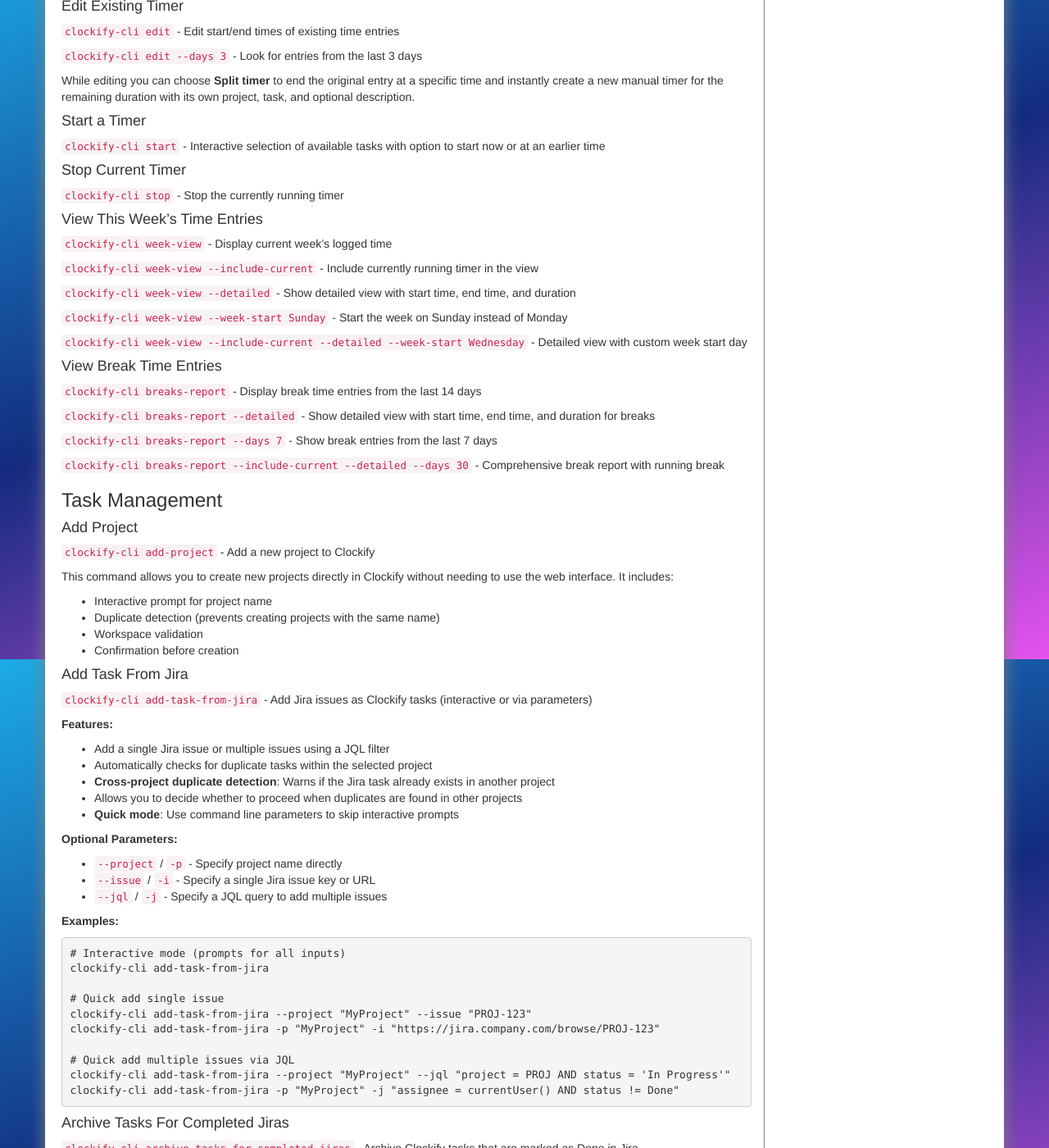
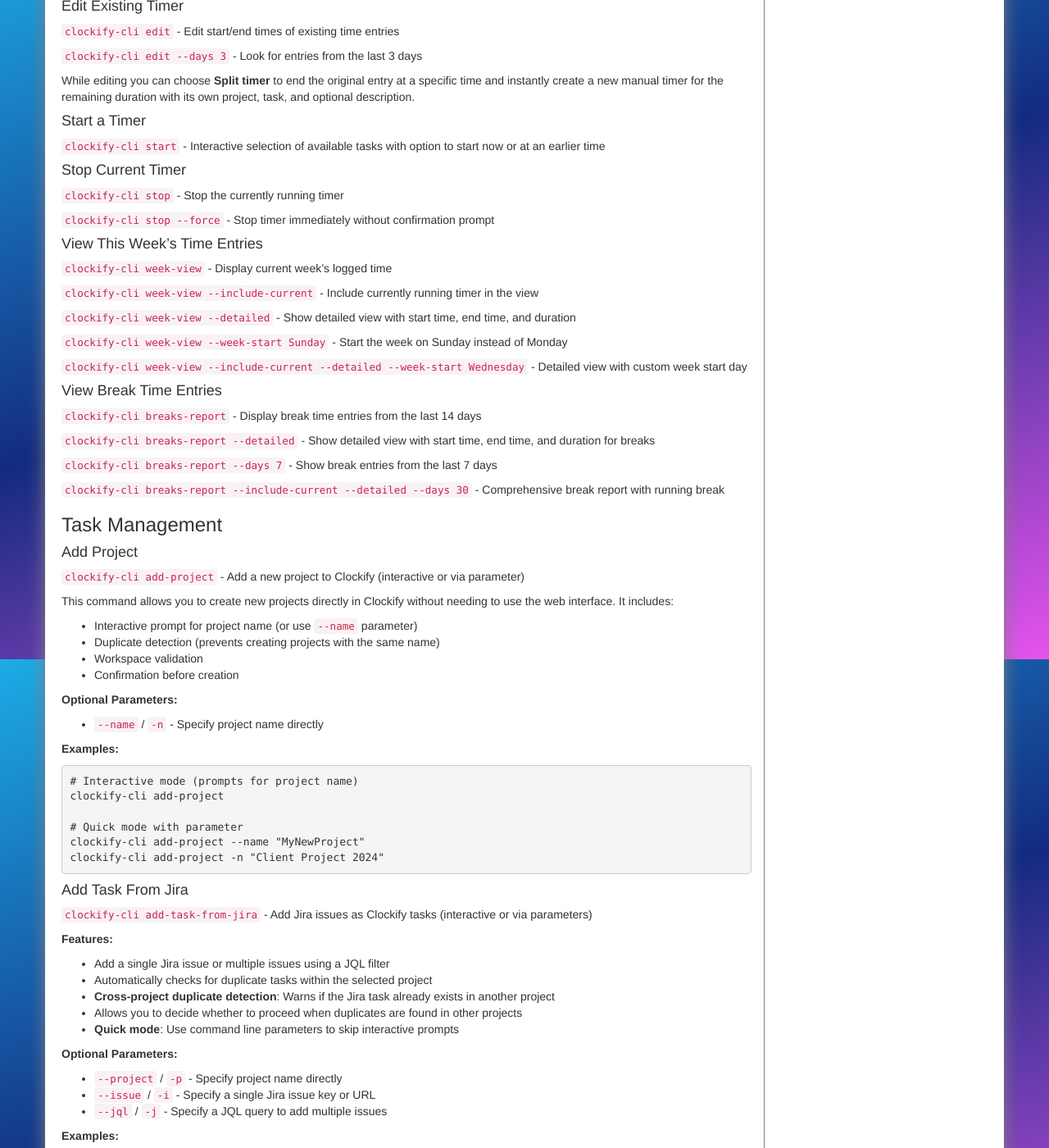
Before and after one commit to BlythMeister/ClockifyCli, a Jekyll site: the page built from docs/index.md, in a window 1280 px wide and 1400 px high, scrolled down 2796 px. Shown: the whole window at 82% size. Built offline with Jekyll 4.4.1, drawn with Linux system fonts in a browser that asks for light colours; nearby versions of some CDN libraries; some of the changed text lies outside the part shown.

Commit message:
feat: add --force flag to stop and --name parameter to add-project
- Added --force / -f flag to stop command to skip confirmation prompt
- Added --name / -n parameter to add-project command to specify project name directly
- Updated StopCommand to use BaseCommand<Settings> with Force property
- Updated AddProjectCommand to accept optional Name parameter
- Updated command examples in Program.cs
- Updated documentation in README.md and docs/index.md
- Updated command reference tables with new parameter examples
- Fixed StopCommandTests to pass Settings parameter
- Updated CHANGELOG.md with new features

Signed-off-by: Copilot

````diff
--- a/docs/index.md
+++ b/docs/index.md
@@ -154,6 +154,8 @@ While editing you can choose **Split timer** to end the original entry at a spec
 
 `clockify-cli stop` - Stop the currently running timer
 
+`clockify-cli stop --force` - Stop timer immediately without confirmation prompt
+
 #### View This Week's Time Entries
 
 `clockify-cli week-view` - Display current week's logged time
@@ -180,14 +182,29 @@ While editing you can choose **Split timer** to end the original entry at a spec
 
 #### Add Project
 
-`clockify-cli add-project` - Add a new project to Clockify
+`clockify-cli add-project` - Add a new project to Clockify (interactive or via parameter)
 
 This command allows you to create new projects directly in Clockify without needing to use the web interface. It includes:
 
-- Interactive prompt for project name
+- Interactive prompt for project name (or use `--name` parameter)
 - Duplicate detection (prevents creating projects with the same name)
 - Workspace validation
 - Confirmation before creation
+
+**Optional Parameters:**
+
+- `--name` / `-n` - Specify project name directly
+
+**Examples:**
+
+```bash
+# Interactive mode (prompts for project name)
+clockify-cli add-project
+
+# Quick mode with parameter
+clockify-cli add-project --name "MyNewProject"
+clockify-cli add-project -n "Client Project 2024"
+```
 
 #### Add Task From Jira
 
@@ -385,14 +402,14 @@ The intelligent time input works across all time entry scenarios:
 | `edit` | Edit, split, and retarget existing time entries | `clockify-cli edit --days 7` |
 | `start` | Start a new timer by selecting from available tasks with customizable start time | `clockify-cli start` |
 | `status` | Display current in-progress time entry | `clockify-cli status` |
-| `stop` | Stop the currently running timer | `clockify-cli stop` |
+| `stop` | Stop the currently running timer | `clockify-cli stop`<br>`clockify-cli stop --force` |
 | `week-view` | Display current week's time entries | `clockify-cli week-view --include-current --detailed --week-start Sunday` |
 
 ### Task Management Commands
 
 | Command | Description | Examples |
 |---------|-------------|----------|
-| `add-project` | Add a new project to Clockify | `clockify-cli add-project` |
+| `add-project` | Add a new project to Clockify | `clockify-cli add-project`<br>`clockify-cli add-project --name "MyProject"` |
 | `add-task-from-jira` | Add Jira issues as Clockify tasks | `clockify-cli add-task-from-jira`<br>`clockify-cli add-task-from-jira -p "MyProject" -i "PROJ-123"`<br>`clockify-cli add-task-from-jira -p "MyProject" -j "status = 'In Progress'"` |
 | `archive-tasks-for-completed-jiras` | Archive Tasks For Completed Jiras | `clockify-cli archive-tasks-for-completed-jiras` |
 | `update-task-names-for-jiras` | Update task names with Jira hierarchy | `clockify-cli update-task-names-for-jiras` |
````
Also changed, not shown: CHANGELOG.md, README.md, 4 other files.
